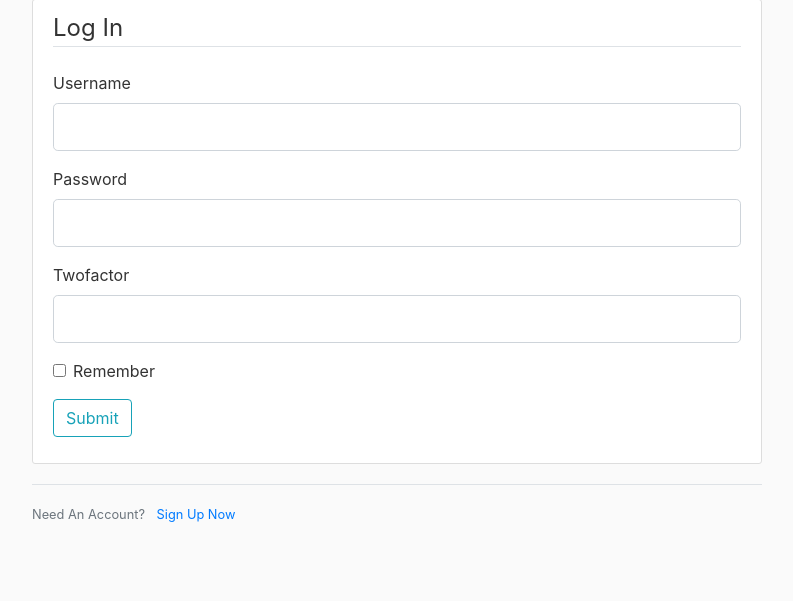
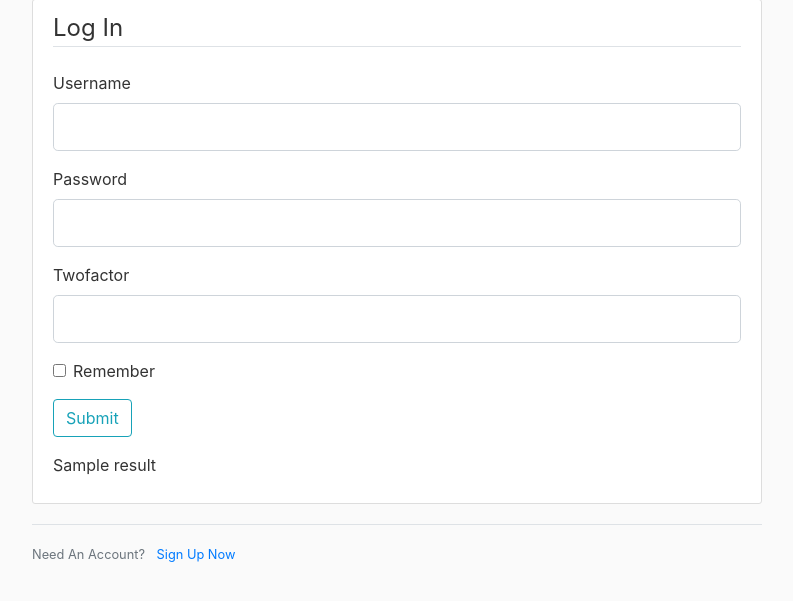
Before and after one commit to thecarbonista/appsec2test, a Python web app: template templates/login.html in a window 1280 px wide. Shown: the part 81-682 px from the top of the page, without its empty margins (53-846 px from the left). Run offline with Jinja, Linux system fonts and the light colour scheme; the template is opened without the code that fills it: most values are stand-ins (such as "Sample title", 1, 10 or a date in 2020); form fields are guessed from the names that the template uses; some libraries are stand-ins or nearby versions.

Commit message:
moved id=result in login.html
Signed-off-by: thecarbonista <thecarbonista@gmail.com>

```diff
--- a/templates/login.html
+++ b/templates/login.html
@@ -57,6 +57,9 @@
             <div class="form-group">
                 {{ form.submit(class="btn btn-outline-info") }}
             </div>
+            {% if result %}
+            <p id="result">{{ result }}</p>
+            {% endif %}
         </form>
     </div>
     <div class="border-top pt-3">
@@ -65,7 +68,3 @@
         </small>
     </div>
 {% endblock content %}
-
-{% if result %}
-<p id="result">{{ result }}</p>
-{% endif %}
```
